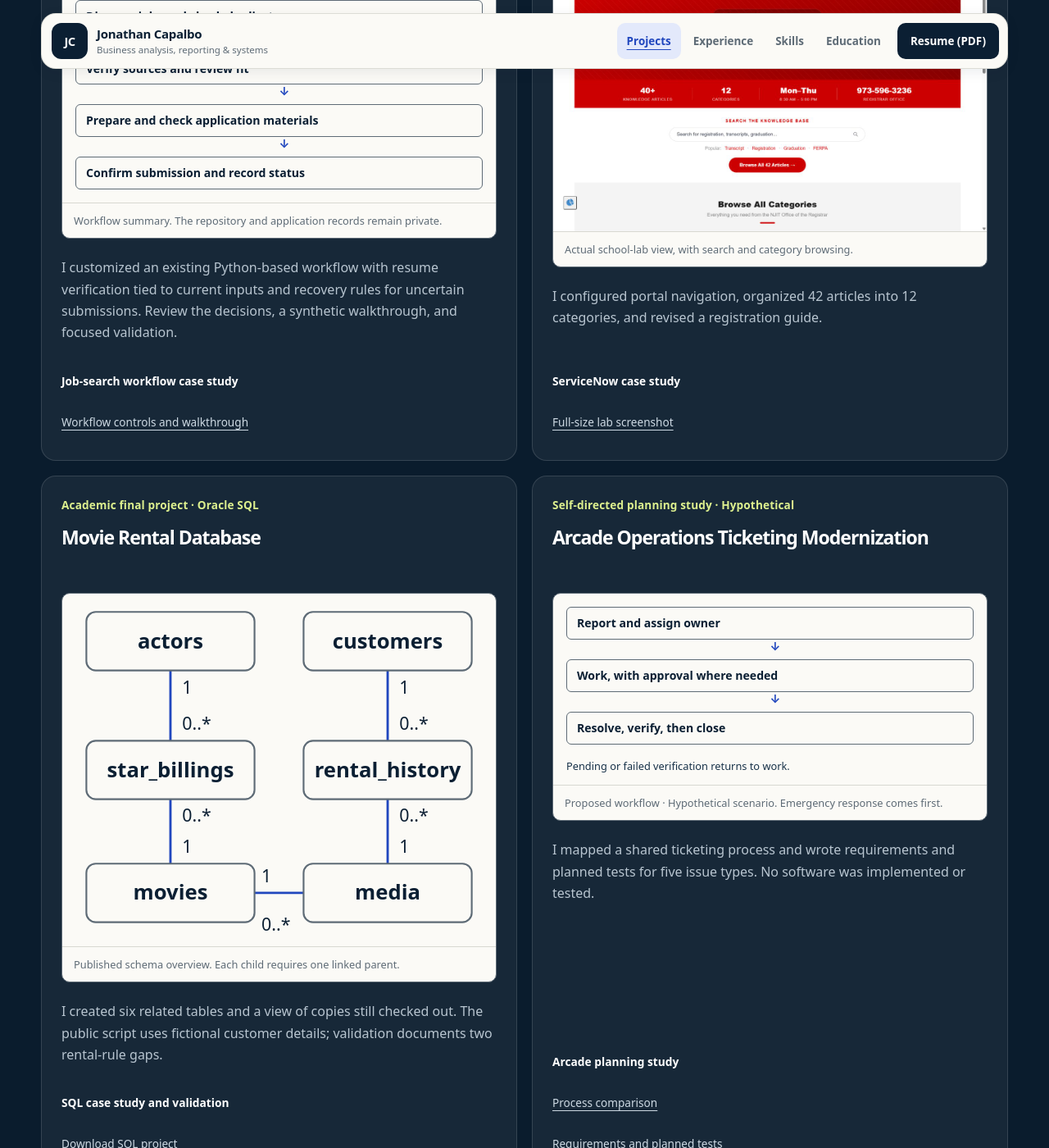
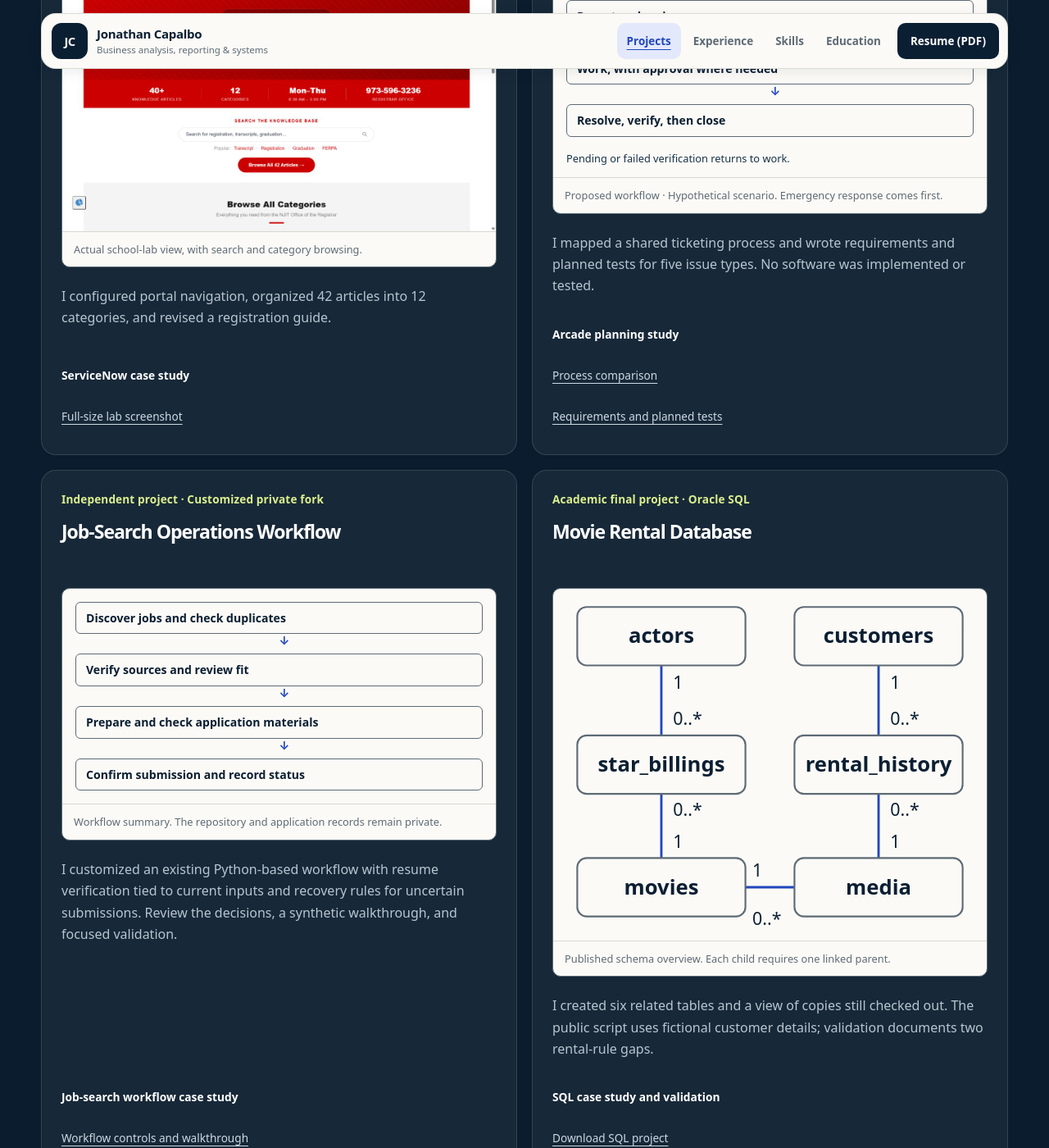
Before and after one commit to jon314159/JonathanCapalbo.me, a Jekyll site: the page index.html, which Jekyll copies as it is, in a window 1280 px wide and 1400 px high, scrolled down 1520 px. Shown: the whole window at 82% size. Built offline with Jekyll 4.4.1, drawn with Linux system fonts in a browser that asks for light colours; some of the changed text lies outside the part shown.

Commit message:
Reorder portfolio projects and clarify resume evidence

```diff
--- a/index.html
+++ b/index.html
@@ -109,6 +109,39 @@
 
           <div class="secondary-projects">
             <article class="project-card">
+              <p class="project-label">Academic project · ServiceNow school lab</p>
+              <h3>NJIT Registrar ServiceNow Portal</h3>
+              <figure class="project-preview">
+                <a href="servicenow-njit-registrar.html#portal-evidence" aria-label="Inspect the ServiceNow school-lab screenshot"><img src="assets/images/servicenow-registrar-portal.png" width="1280" height="720" loading="lazy" decoding="async" alt="Sanitized lab portal with knowledge search, 12-category count, and Browse All Categories heading" /></a>
+                <figcaption>Actual school-lab view, with search and category browsing.</figcaption>
+              </figure>
+              <p>I configured portal navigation, organized 42 articles into 12 categories, and revised a registration guide.</p>
+              <div class="project-actions">
+                <a class="project-link" href="servicenow-njit-registrar.html">ServiceNow case study</a>
+                <a class="artifact-link" href="assets/images/servicenow-registrar-portal.png">Full-size lab screenshot</a>
+              </div>
+            </article>
+
+            <article class="project-card">
+              <p class="project-label">Self-directed planning study · Hypothetical</p>
+              <h3>Arcade Operations Ticketing Modernization</h3>
+              <figure class="project-preview process-preview">
+                <ol aria-label="Proposed workflow overview">
+                  <li>Report and assign owner</li>
+                  <li>Work, with approval where needed</li>
+                  <li>Resolve, verify, then close</li>
+                </ol>
+                <p>Pending or failed verification returns to work.</p>
+                <figcaption>Proposed workflow · Hypothetical scenario. Emergency response comes first.</figcaption>
+              </figure>
+              <p>I mapped a shared ticketing process and wrote requirements and planned tests for five issue types. No software was implemented or tested.</p>
+              <div class="project-actions">
+                <a class="project-link" href="arcade-ticketing-modernization.html">Arcade planning study</a>
+                <a class="artifact-link" href="arcade-ticketing-modernization.html#process-visual">Process comparison</a>
+                <a class="artifact-link" href="arcade-ticketing-evidence.html">Requirements and planned tests</a>
+              </div>
+            </article>
+            <article class="project-card">
               <p class="project-label">Independent project · Customized private fork</p>
               <h3>Job-Search Operations Workflow</h3>
               <figure class="project-preview process-preview">
@@ -127,20 +160,6 @@
               </div>
             </article>
             <article class="project-card">
-              <p class="project-label">Academic project · ServiceNow school lab</p>
-              <h3>NJIT Registrar ServiceNow Portal</h3>
-              <figure class="project-preview">
-                <a href="servicenow-njit-registrar.html#portal-evidence" aria-label="Inspect the ServiceNow school-lab screenshot"><img src="assets/images/servicenow-registrar-portal.png" width="1280" height="720" loading="lazy" decoding="async" alt="Sanitized lab portal with knowledge search, 12-category count, and Browse All Categories heading" /></a>
-                <figcaption>Actual school-lab view, with search and category browsing.</figcaption>
-              </figure>
-              <p>I configured portal navigation, organized 42 articles into 12 categories, and revised a registration guide.</p>
-              <div class="project-actions">
-                <a class="project-link" href="servicenow-njit-registrar.html">ServiceNow case study</a>
-                <a class="artifact-link" href="assets/images/servicenow-registrar-portal.png">Full-size lab screenshot</a>
-              </div>
-            </article>
-
-            <article class="project-card">
               <p class="project-label">Academic final project · Oracle SQL</p>
               <h3>Movie Rental Database</h3>
               <figure class="project-preview diagram-preview">
@@ -151,25 +170,6 @@
               <div class="project-actions">
                 <a class="project-link" href="sql-movie-rental.html">SQL case study and validation</a>
                 <a class="artifact-link" href="downloads/Movie_Rental_Database.sql" download>Download SQL project</a>
-              </div>
-            </article>
-            <article class="project-card">
-              <p class="project-label">Self-directed planning study · Hypothetical</p>
-              <h3>Arcade Operations Ticketing Modernization</h3>
-              <figure class="project-preview process-preview">
-                <ol aria-label="Proposed workflow overview">
-                  <li>Report and assign owner</li>
-                  <li>Work, with approval where needed</li>
-                  <li>Resolve, verify, then close</li>
-                </ol>
-                <p>Pending or failed verification returns to work.</p>
-                <figcaption>Proposed workflow · Hypothetical scenario. Emergency response comes first.</figcaption>
-              </figure>
-              <p>I mapped a shared ticketing process and wrote requirements and planned tests for five issue types. No software was implemented or tested.</p>
-              <div class="project-actions">
-                <a class="project-link" href="arcade-ticketing-modernization.html">Arcade planning study</a>
-                <a class="artifact-link" href="arcade-ticketing-modernization.html#process-visual">Process comparison</a>
-                <a class="artifact-link" href="arcade-ticketing-evidence.html">Requirements and planned tests</a>
               </div>
             </article>
           </div>
```
Also changed, not shown: other parts of index.html (+2 -2 lines), tools/resume_content.json (+19 -18 lines), 2 other files.
